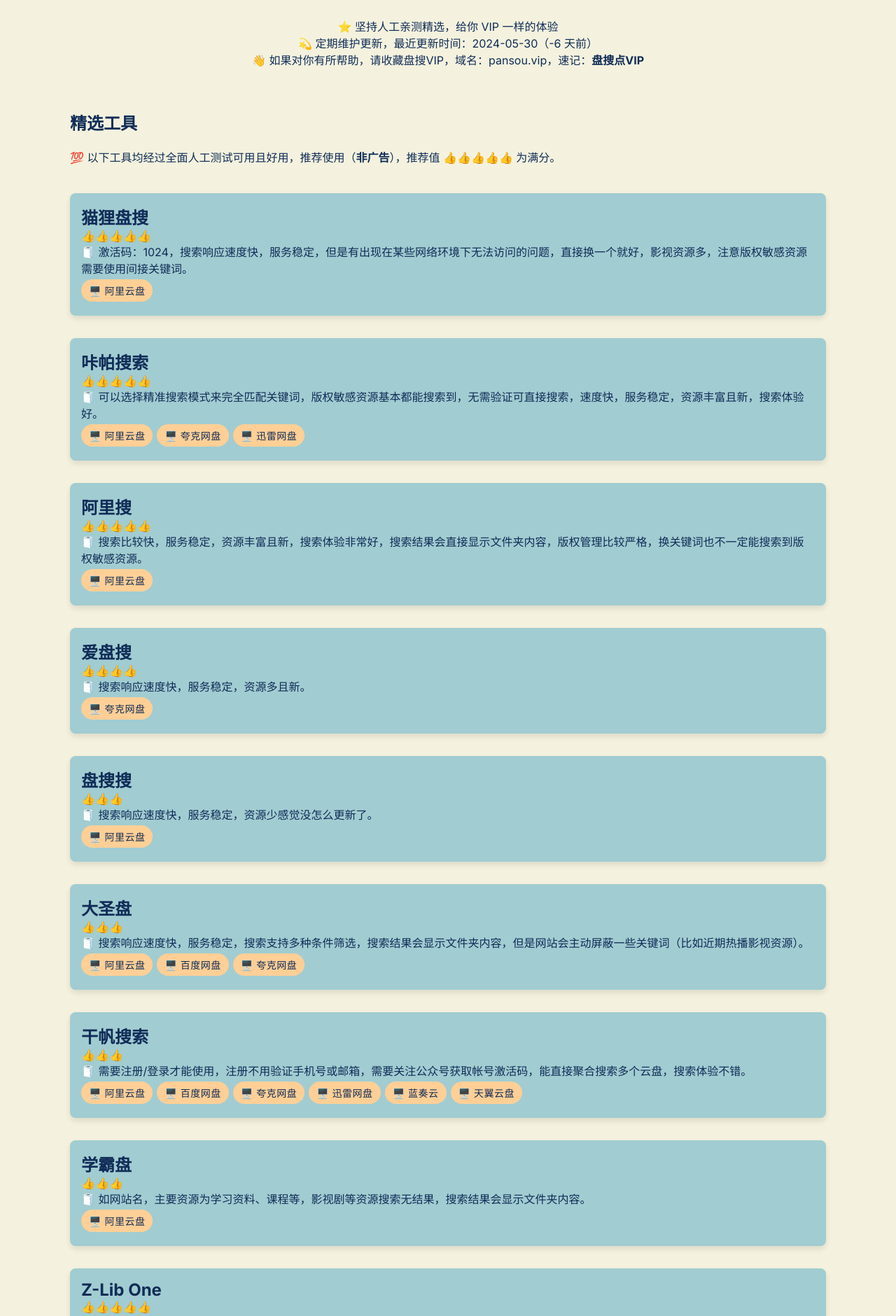
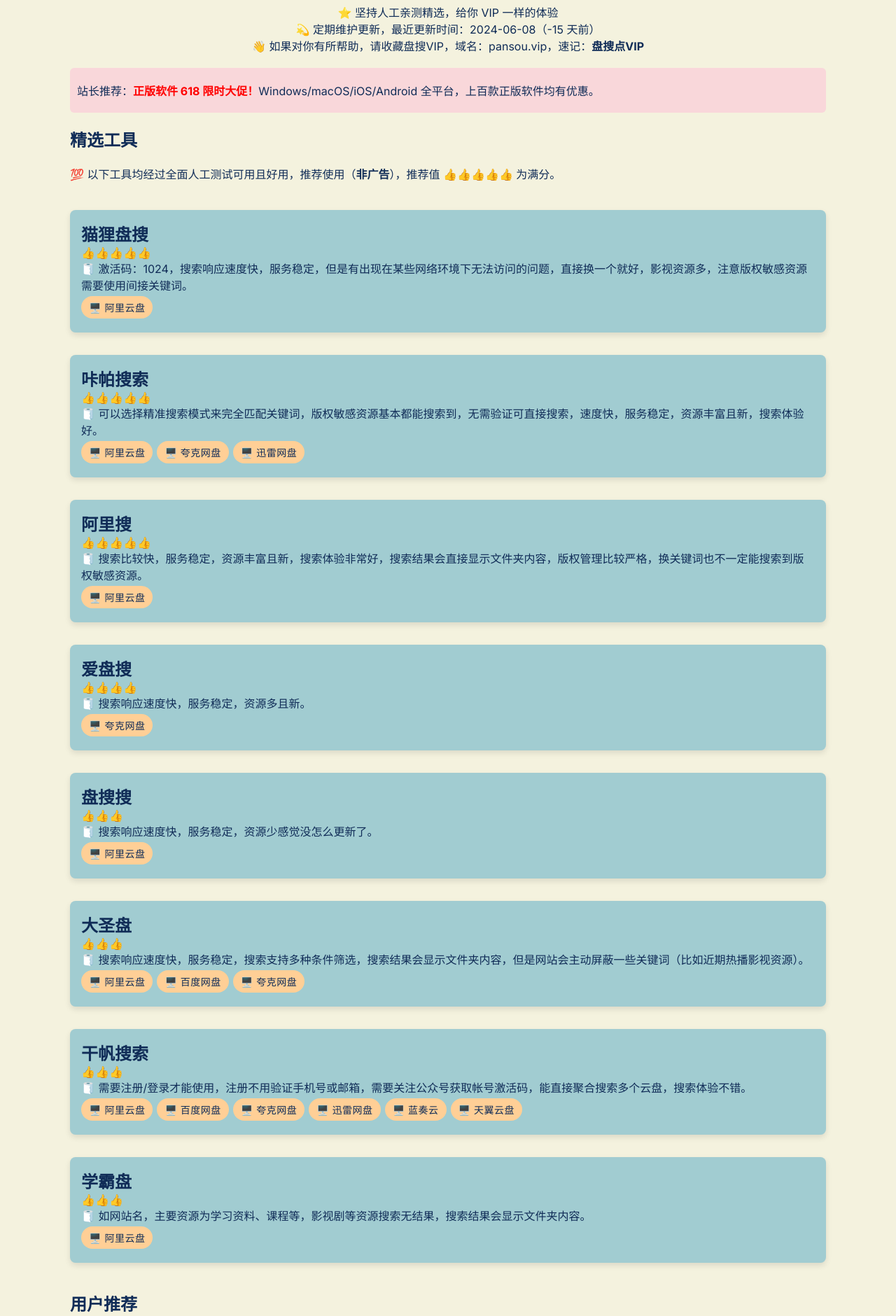
Before and after one commit to rokcso/pansou-vip, a Next.js app: page / in a window 1280 px wide. Shown: the part 178-2058 px from the top of the page at 70% size. Built offline with nearby package versions, Linux system fonts and the light colour scheme.

Commit message:
add lizhi ad

```diff
--- a/app/components/footer/index.js
+++ b/app/components/footer/index.js
@@ -41,11 +41,6 @@ export default function () {
         <div>
           <p>其他作品</p>
           <br />
-          <a href="https://z-lib.one/" title="Z-Lib One" target="_blank">
-            Z-Lib One
-            <LinkArrow />
-          </a>
-          &nbsp;&nbsp;
           <a
             href="https://www.urlxcode.com/"
             title="URLxcode 网址"
--- a/app/components/hero/index.module.css
+++ b/app/components/hero/index.module.css
@@ -4,7 +4,7 @@
     align-items: center; /* 水平居中 */
     justify-content: center; /* 垂直居中 */
     text-align: center; /* 文本居中 */
-    min-height: 30vh; /* 至少为视口高度，确保有足够的空间 */
+    min-height: 25vh; /* 至少为视口高度，确保有足够的空间 */
     padding: 0px;
     /* background-color: #f9f9f9; 浅灰色背景 */
   }
--- a/app/page.js
+++ b/app/page.js
@@ -9,7 +9,7 @@ import noTestSites from "../public/data/noTestSites.json";
 
 export default function Home() {
   // 全局常量
-  const lastUpdateDateStr = "2024-05-30";
+  const lastUpdateDateStr = "2024-06-08";
 
   // 模拟数据
   // const siteList = [
@@ -26,6 +26,13 @@ export default function Home() {
   return (
     <div>
       <Hero lastUpdateDateStr={lastUpdateDateStr} />
+      <a href="https://lizhi.shop/site/discount/id/618?cid=y39pjk8l"  className={styles.noteLink}>
+        <div  className={styles.note}>
+          站长推荐：
+          <b>正版软件 618 限时大促！</b>
+          Windows/macOS/iOS/Android 全平台，上百款正版软件均有优惠。
+        </div>
+      </a>
       <div className={styles.main}>
         <div>
           <h2>精选工具</h2>
--- a/app/page.module.css
+++ b/app/page.module.css
@@ -3,6 +3,20 @@
   grid-template-columns: repeat(auto-fill, minmax(250px, 1fr));
   gap: 32px; /* 网格项之间的间距 */
   padding: 20px 0px; /* 容器的内边距 */
+}
+
+.note {
+  background-color: #F9D7DA;
+  padding: 20px 10px;
+  border-radius: 6px;
+}
+
+.note b {
+  color: red;
+}
+
+.noteLink {
+  color: #102C57;
 }
 
 /* 根据视口宽度调整网格的列数 */
--- a/public/data/featuredSites.json
+++ b/public/data/featuredSites.json
@@ -87,13 +87,5 @@
         "platforms": [
             "ali"
         ]
-    },
-    {
-        "id": "z-lib_one",
-        "title": "Z-Lib One",
-        "url": "https://z-lib.one/",
-        "description": "汇集了 Z-Library 最新官方网站和镜像站，部分需要科学上网。",
-        "score": 5,
-        "platforms": []
     }
 ]
```
